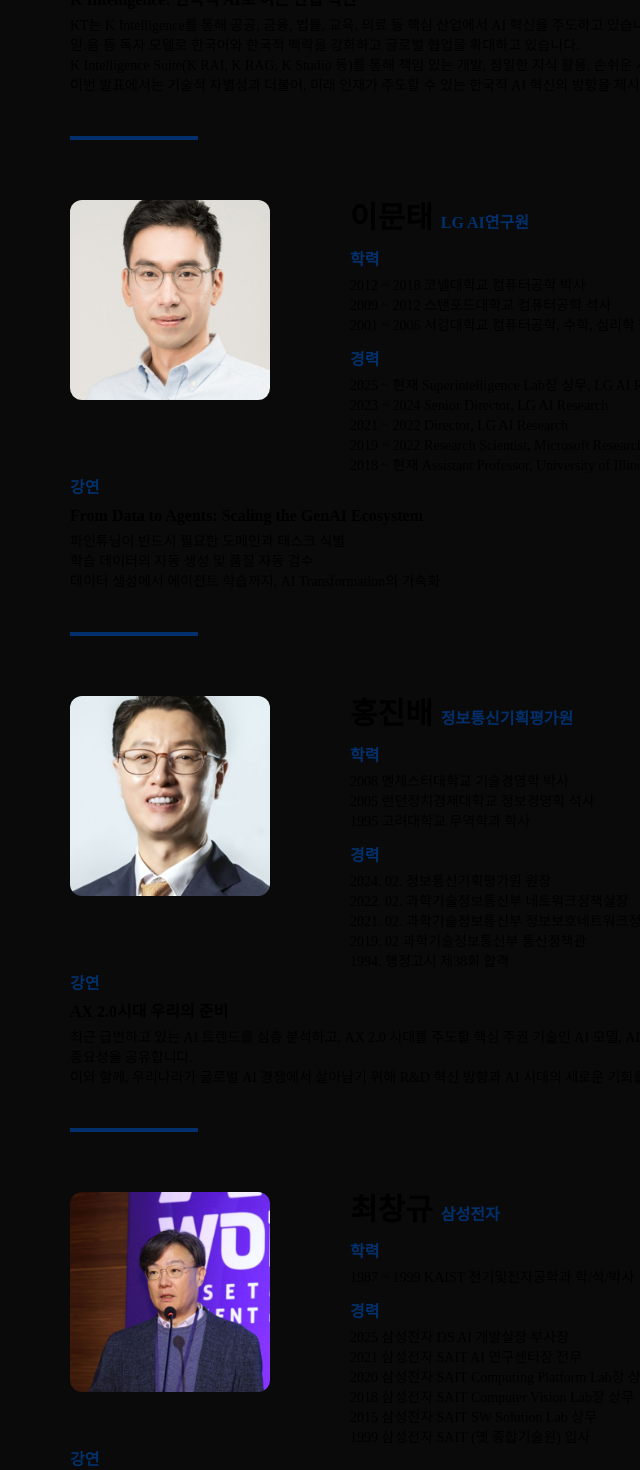
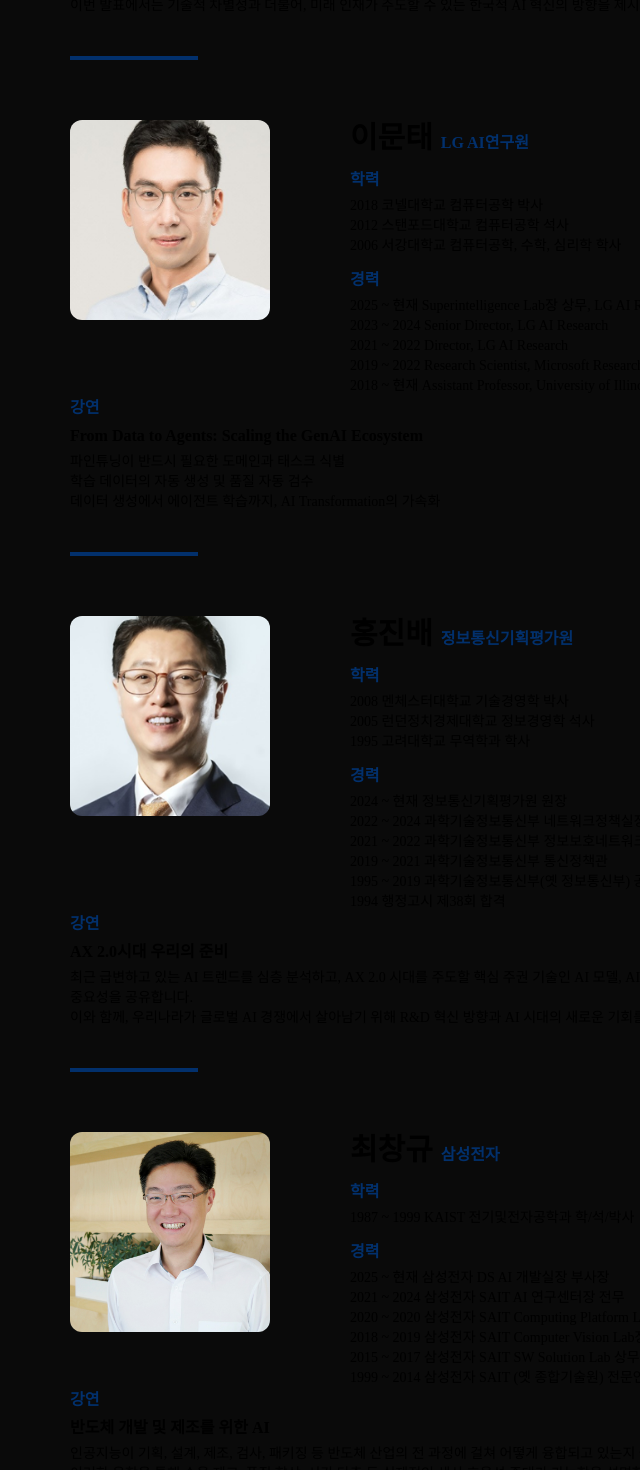
Before and after one commit to jiunkong/ku-ai-techday-2025, a Next.js app: page /speaker in a window 1280 px wide. Shown: the part 1000-2470 px from the top of the page, without its empty margins (154-794 px from the left). Built offline with nearby package versions, Linux system fonts and the light colour scheme; a web font is replaced by a local one.

Commit message:
fix: change picture and some texts

```diff
--- a/src/app/page.tsx
+++ b/src/app/page.tsx
@@ -50,7 +50,7 @@ export default function Home() {
                     <h3 className="font-bold text-2xl mt-10">초청 강연</h3>
                     <p className="mt-1">정보통신기획평가원, KT, LG AI연구원, 삼성전자, AWS, 네이버, 크래프톤</p>
                     <h3 className="font-bold text-2xl mt-5">Recruiting 참여 기업</h3>
-                    <p className="mt-1">루닛, 삼성전자, 업스테이지, 크래프톤, 퓨리오사 AI, 한화비전, AWS, KT, LG AI 연구원, SKT</p>
+                    <p className="mt-1">루닛, 삼성전자, 업스테이지, 크래프톤, 퓨리오사 AI, 한화비전, AWS, KT, LG AI연구원, SKT</p>
                 </div>
                 <div className="mt-15 lg:mt-0 lg:absolute lg:top-0 lg:right-10 flex flex-col lg:items-end">
                     <div className="w-50 h-50 overflow-hidden rounded-full mx-auto">
@@ -61,8 +61,8 @@ export default function Home() {
                         <h4 className="text-lg mt-2">ICT명품인재양성사업단/초지능연구센터장</h4>
                         <h4 className="text-xl font-bold">한정현 교수</h4>
                     </div>
-                    <p className="mt-3 w-full lg:w-105">
-                        고려대학교 ICT명품인재양성사업단/초지능연구센터는 올해 10월 15일(수)에 제3회 AI Tech Day를 개최합니다.
+                    <p className="mt-3 w-full lg:w-105 text-justify">
+                        고려대학교 ICT명품인재양성사업단/초지능연구센터는 10월 15일(수)에 제3회 AI Tech Day를 개최합니다.
                         본교 하나스퀘어에서 열리는 AI Tech Day 2025에서는 사업단 소속 교수들이 올해 발표한 top-tier conference 논문과
                         현재 진행 중인 연구를 결합하여 압축 발표하고, 정보통신기획평가원 원장과 KT, LG AI연구원, 삼성전자, AWS, 네이버, 크래프톤의
                         AI 연구개발 책임자들이 AI 연구개발 성과와 미래 전략을 발표합니다.
--- a/src/app/speaker/page.tsx
+++ b/src/app/speaker/page.tsx
@@ -104,34 +104,9 @@ export default function Speaker() {
             </div>
             <div className="flex flex-col lg:pl-8 mb-15">
                 <SpeakerItem image="/speaker/6.png" name="배순민" desc="KT" career={[
-                    "現) KT AI Future Lab장 (Chief Responsible AI Officer)",
-                    "現) 한국공학한림원 컴퓨팅분과 정회원",
-                    "現) KAIST 문화기술대학원 겸직교수",
-                    "現) 서울대학교 국가미래전략원 자문위원",
-                    "現) 공공데이터전략위원회 위원",
-                    "現) KBS AI방송혁신자문위원회 위원",
-                    "現) 금융보안자문위원회 디지털혁신분과 위원",
-                    "現) 개인정보보호위원회 인공지능 프라이버시 민관 정책협의회 위원",
-                    "現) 개인정보보호위원회 개인정보 기술포럼 기술분과 위원 ",
-                    "現) 과학기술정보통신부 데이터분쟁조정위원회 위원 ",
-                    "現) 과학기술정보통신부 국가전략기술 기술조정위원회 안전신뢰AI 책임위원",
-                    "現) 행정안전부 재난안전정보 공동이용협의회 위원",
-                    "現) 산업부 산업융합 규제특례심의위원회 위원",
-                    "現) 서울혁신대학지원위원회 위원 ",
-                    "現) 경기도 디지털 대전환 위원회 부위원장",
-                    "現) 과실연 AI미래포럼 공동의장",
-                    "現) 대한전자공학회 학회 협동부회장",
-                    "現) 한국인공지능학회 이사",
-                    "現) 한국정보과학회 CG&I 소사이어티 대외협력 부회장",
-                    "現) 한국문화예술교육진흥원 인공지능 문화예술교육 정책자문단 위원 ",
-                    "前) 대통령직속 디지털플랫폼정부위원회 위원",
-                    "前) 고용노동부 인공지능과 고용노동의 미래 포럼 인공지능분야 포럼위원",
-                    "前) 한국정보과학회 부회장 (‘22)",
-                    "前) 과학기술정보통신부 전략기술기획자문단",
-                    "前) 네이버 클로바AI 리더 (‘18~’20)",
-                    "前) 삼성/한화테크윈 로봇사업부 AI개발팀장 (‘10~’17)",
-                    "前) 서울특별시 4차 산업혁명위원회 위원",
-                    "前) KAIST-KT 공동연구센터 공동연구소장"
+                    "2021 ~ 현재 KT AI Future Lab장 (Chief Responsible AI Officer)",
+                    "2018 ~ 2020 네이버 Lead Clova AI",
+                    "2010 ~ 2017 Samsung/Hanwha Techwin AI Team Leader",
                 ]} academy={[
                     "2009 MIT EECS/CSAIL (Media lab 부전공) 석/박사",
                     "2003 KAIST 전산학과 (응용수학,경영공학부전공) 학사"
@@ -144,9 +119,9 @@ K Intelligence Suite(K RAI, K RAG, K Studio 등)를 통해 책임 있는 개발,
                 }} priority/>
 
                 <SpeakerItem image="/speaker/4.jpg" name="이문태" desc="LG AI연구원" academy={[
-                    "2012 ~ 2018 코넬대학교 컴퓨터공학 박사",
-                    "2009 ~ 2012 스탠포드대학교 컴퓨터공학 석사",
-                    "2001 ~ 2006 서강대학교 컴퓨터공학, 수학, 심리학 학사"
+                    "2018 코넬대학교 컴퓨터공학 박사",
+                    "2012 스탠포드대학교 컴퓨터공학 석사",
+                    "2006 서강대학교 컴퓨터공학, 수학, 심리학 학사"
                 ]} career={[
                     "2025 ~ 현재 Superintelligence Lab장 상무, LG AI Research",
                     "2023 ~ 2024 Senior Director, LG AI Research",
@@ -165,24 +140,25 @@ K Intelligence Suite(K RAI, K RAG, K Studio 등)를 통해 책임 있는 개발,
                     "2005 런던정치경제대학교 정보경영학 석사",
                     "1995 고려대학교 무역학과 학사"
                 ]} career={[
-                    "2024. 02. 정보통신기획평가원 원장",
-                    "2022. 02. 과학기술정보통신부 네트워크정책실장",
-                    "2021. 02. 과학기술정보통신부 정보보호네트워크정책관",
-                    "2019. 02 과학기술정보통신부 통신정책관",
-                    "1994.    행정고시 제38회 합격"
+                    "2024 ~ 현재 정보통신기획평가원 원장",
+                    "2022 ~ 2024 과학기술정보통신부 네트워크정책실장",
+                    "2021 ~ 2022 과학기술정보통신부 정보보호네트워크정책관",
+                    "2019 ~ 2021 과학기술정보통신부 통신정책관",
+                    "1995 ~ 2019 과학기술정보통신부(옛 정보통신부) 공직",
+                    "1994 행정고시 제38회 합격",
                 ]} speech={{
                     name: "AX 2.0시대 우리의 준비",
                     content: `최근 급변하고 있는 AI 트렌드를 심층 분석하고, AX 2.0 시대를 주도할 핵심 주권 기술인 AI 모델, AI 반도체, 차세대 네트워크, 보안 기술의 발전 현황과 중요성을 공유합니다.
 이와 함께, 우리나라가 글로벌 AI 경쟁에서 살아남기 위해 R&D 혁신 방향과 AI 시대의 새로운 기회를 포착하고, 미래를 선도할 방안을 함께 모색합니다.`
                 }}/>
 
-                <SpeakerItem image="/speaker/1.png" name="최창규" desc="삼성전자" career={[
-                    "2025 삼성전자 DS AI 개발실장 부사장",
-                    "2021 삼성전자 SAIT AI 연구센터장 전무",
-                    "2020 삼성전자 SAIT Computing Platform Lab장 상무",
-                    "2018 삼성전자 SAIT Computer Vision Lab장 상무",
-                    "2015 삼성전자 SAIT SW Solution Lab 상무",
-                    "1999 삼성전자 SAIT (옛 종합기술원) 입사"
+                <SpeakerItem image="/speaker/1.jpg" name="최창규" desc="삼성전자" career={[
+                    "2025 ~ 현재 삼성전자 DS AI 개발실장 부사장",
+                    "2021 ~ 2024 삼성전자 SAIT AI 연구센터장 전무",
+                    "2020 ~ 2020 삼성전자 SAIT Computing Platform Lab장 상무",
+                    "2018 ~ 2019 삼성전자 SAIT Computer Vision Lab장 상무",
+                    "2015 ~ 2017 삼성전자 SAIT SW Solution Lab 상무",
+                    "1999 ~ 2014 삼성전자 SAIT (옛 종합기술원) 전문연구원",
                 ]} academy={["1987 ~ 1999  KAIST 전기및전자공학과 학/석/박사"]} speech={{
                     name: "반도체 개발 및 제조를 위한 AI",
                     content: `인공지능이 기획, 설계, 제조, 검사, 패키징 등 반도체 산업의 전 과정에 걸쳐 어떻게 융합되고 있는지 살펴봅니다.
@@ -191,15 +167,15 @@ K Intelligence Suite(K RAI, K RAG, K Studio 등)를 통해 책임 있는 개발,
                 }}/>
 
                 <SpeakerItem name="김경윤" image="/speaker/2.png" desc="AWS" academy={[
-                    "2020 ~ 2021 알토대 (구 헬싱키경제대) 경영학 석사",
-                    "1988 ~ 1992 서울대학교 자연대 계산통계학과 학사"
+                    "2021 알토대 (구 헬싱키경제대) 경영학 석사",
+                    "1992 서울대학교 자연대 계산통계학과 학사"
                 ]} career={[
-                    "현재         아마존웹서비스 솔루션아키텍트 매니저",
-                    "2020 ~ 2021 퀘스트글로벌 CTO",
+                    "2022 ~ 현재 아마존웹서비스 솔루션아키텍트 매니저",
+                    "2020 ~ 2022 퀘스트글로벌 CTO",
                     "2005 ~ 2020 마이크로소프트 솔루션 사업부 총괄",
                     "2003 ~ 2005 시벨시스템 컨설턴트",
                     "1999 ~ 2002 오원 (글로벌 온라인 투자은행 start-up) 기술이사",
-                    "1995 ~ 1998 오라클 소프트웨어 엔지니어"
+                    "1995 ~ 1998 오라클 소프트웨어 엔지니어",
                 ]} speech={{
                     name: "Agentic AI on AWS",
                     content: `생성형 인공지능 기술은 빠르게 발전하면서 다양한 인공지능 에이전트 출현하고 있고, 그 에이전트들이 연결되어 복잡한 문제를 처리하는 에이전트 인공지능 시스템으로 변화가 보입니다.
@@ -228,8 +204,8 @@ Discussion on the future direction of multimodal AI`
                     "2006 서울대학교 전기컴퓨터공학부 학사"
                 ]}
                 career={[
-                    "2025 크래프톤 AI Interactive Agent 실장, AI 제작혁신 실장(겸), AI 서비스 실장(겸)",
-                    "2023 크래프톤 응용 딥러닝실 실장",
+                    "2025 ~ 현재 크래프톤 AI Interactive Agent 실장, AI 제작혁신 실장(겸), AI 서비스 실장(겸)",
+                    "2023 ~ 2024 크래프톤 응용 딥러닝실 실장",
                     "2016 ~ 2022 삼성전자 무선사업부 AI팀 (빅스비 보이스 개발)",
                     "2013 ~ 2015 삼성전자 무선사업부 S보이스 개발그룹",
                 ]} speech={{
--- a/src/components/Header.tsx
+++ b/src/components/Header.tsx
@@ -24,7 +24,7 @@ export const Header = () => {
                     <LinkText link="/program" white>프로그램</LinkText>
                     <LinkText link="/speaker" white>연사 소개</LinkText>
                     <LinkText link="https://docs.google.com/forms/d/1NYJZySgrFojTQgK7ud3m5jnqGBF0Gyg3_Ki0wWrQKiA" blank white>사전등록</LinkText>
-                    <LinkText link="/location" white>오시는길</LinkText>
+                    <LinkText link="/location" white>오시는 길</LinkText>
                 </div>
                 <div className="lg:hidden" onClick={() => setOpened(true)}>
                     <svg xmlns="http://www.w3.org/2000/svg" fill="none" viewBox="0 0 24 24" strokeWidth={1.5} stroke="currentColor" className="size-6">
@@ -48,7 +48,7 @@ export const Header = () => {
                             <LinkText link="/program" white onClick={handleClick}>프로그램</LinkText>
                             <LinkText link="/speaker" white onClick={handleClick}>연사 소개</LinkText>
                             <LinkText link="https://docs.google.com/forms/d/1NYJZySgrFojTQgK7ud3m5jnqGBF0Gyg3_Ki0wWrQKiA" white blank onClick={handleClick}>사전등록</LinkText>
-                            <LinkText link="/location" white onClick={handleClick}>오시는길</LinkText>
+                            <LinkText link="/location" white onClick={handleClick}>오시는 길</LinkText>
                         </div>
                     </motion.div>
                     }
```
Also changed, not shown: public/speaker/1.jpg (added), public/speaker/1.png (deleted).
